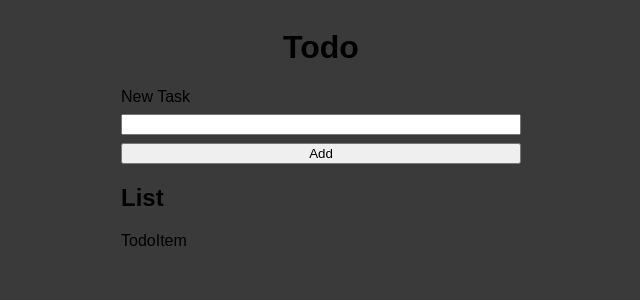
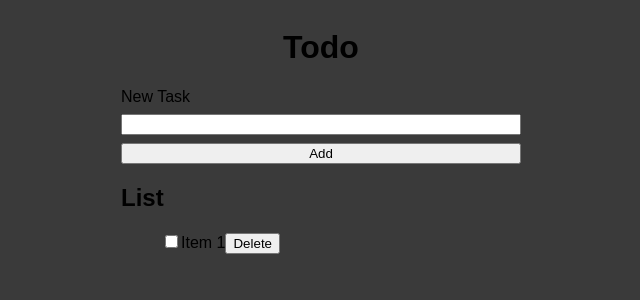
Before and after one commit to itohara22/todo-app, a React (Vite) app: page / in a window 1280 px wide. Shown: the top 300 px of the page, without its empty margins (319-959 px from the left). Built offline with nearby package versions, Linux system fonts and the light colour scheme.

Commit message:
added states and event handler in NewTodoForm

```diff
--- a/src/components/NewTodoForm.jsx
+++ b/src/components/NewTodoForm.jsx
@@ -1,11 +1,25 @@
-import React from "react";
+import React, { useState } from "react";
 
 const NewTodoForm = () => {
+  const [newTask, setNewTask] = useState("");
+
+  const submitHandler = (e) => {
+    e.preventDefault();
+    setNewTask("");
+  };
+  const inputChangeHandler = (e) => {
+    setNewTask(e.target.value);
+  };
   return (
-    <form>
+    <form onSubmit={submitHandler}>
       <div className="form_row">
         <label>New Task</label>
-        <input type="text" id="new_task" />
+        <input
+          type="text"
+          id="new_task"
+          onChange={inputChangeHandler}
+          value={newTask}
+        />
       </div>
       <button type="submit">Add</button>
     </form>
--- a/src/components/TodoItem.jsx
+++ b/src/components/TodoItem.jsx
@@ -1,9 +1,17 @@
-import React from 'react'
+import React from "react";
 
 const TodoItem = () => {
   return (
-    <div>TodoItem</div>
-  )
-}
+    <ul>
+      <li>
+        <label>
+          <input type="checkbox" />
+          Item 1
+        </label>
+        <button>Delete</button>
+      </li>
+    </ul>
+  );
+};
 
-export default TodoItem
+export default TodoItem;
--- a/src/style.css
+++ b/src/style.css
@@ -8,7 +8,9 @@ body {
   display: grid;
   place-items: center;
 }
-
+ul {
+  list-style: none;
+}
 h1 {
   text-align: center;
 }
```
